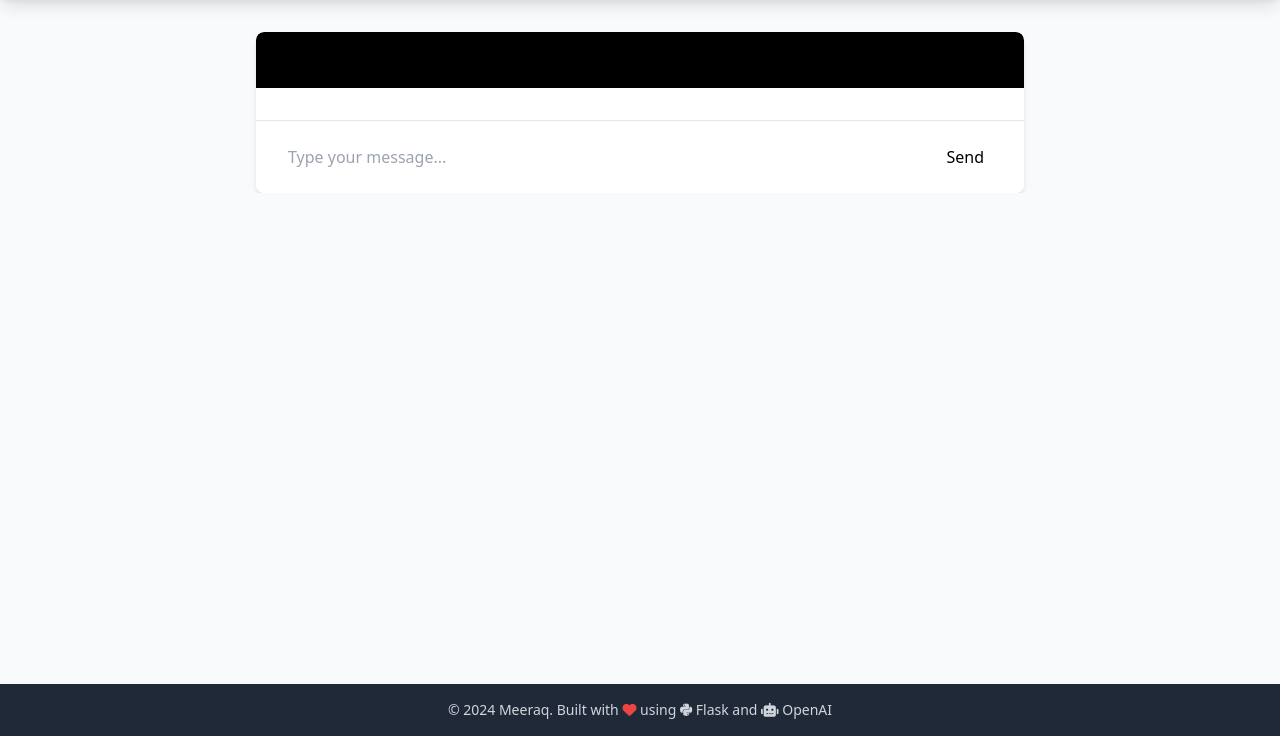
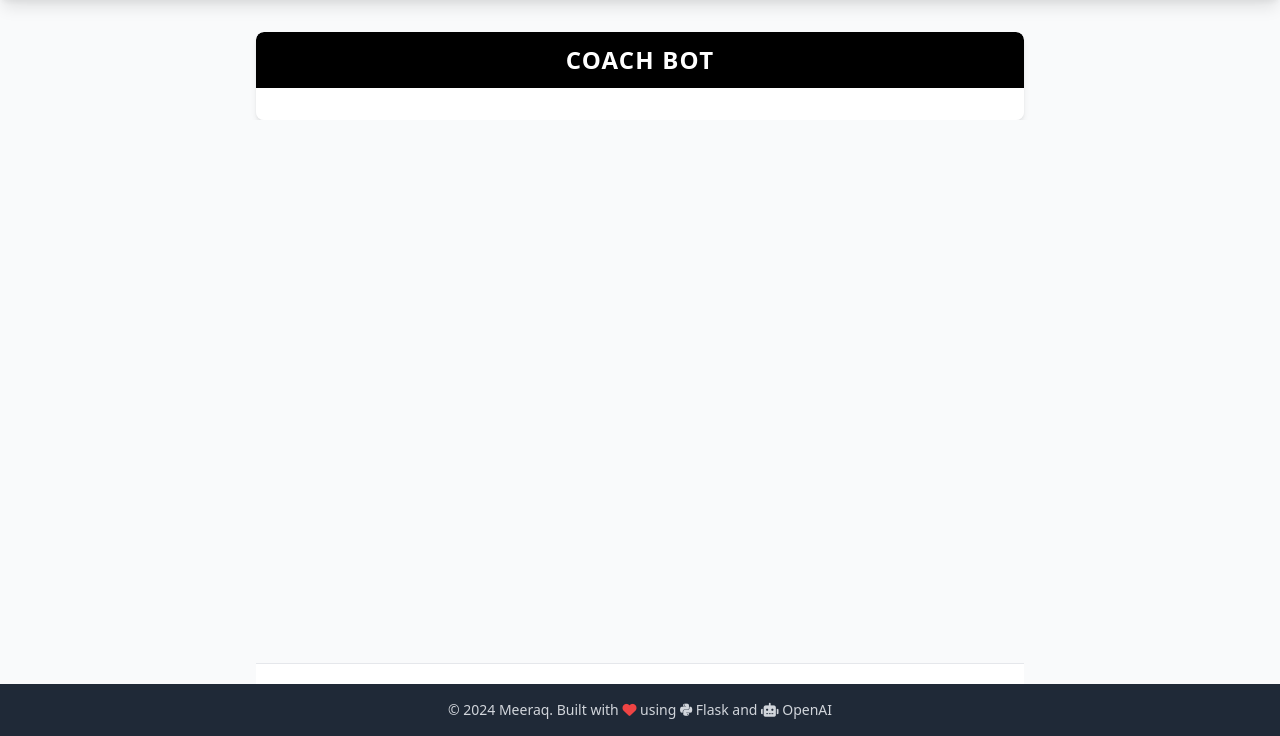
Before and after one commit to charankolisetty/coaching_bot, a Flask app: page /chat in a window 1280 px wide. Shown: the part 64-800 px from the top of the page. Run offline with Flask 3, Linux system fonts and the light colour scheme; the visitor is signed in with stand-in values (Sample User, id 1); data that the repository does not hold is empty.

Commit message:
final FE-test

```diff
--- a/templates/chat.html
+++ b/templates/chat.html
@@ -9,8 +9,7 @@
             <!-- Fixed Header -->
             <div class="flex-shrink-0 p-3 bg-black text-white rounded-t-lg">
                 <div class="flex items-center justify-center">
-                    <span
-                        class="text-2xl font-bold bg-gradient-to-r from-[#E6007E] via-[#9B3899] to-[#1B1464] text-transparent bg-clip-text">
+                    <span class="text-2xl font-extrabold tracking-wider uppercase text-white">
                         Coach Bot
                     </span>
                 </div>
@@ -39,7 +38,7 @@
             </div>
 
             <!-- Input area -->
-            <div class="border-t p-4 bg-white">
+            <div class="border-t p-4 bg-white fixed bottom-0 w-full max-w-3xl">
                 <form id="chat-form" class="flex space-x-4">
                     <textarea id="prompt" name="prompt" required
                         class="flex-1 rounded-lg border-[#E6007E] focus:border-[#9B3899] focus:ring-[#9B3899] min-h-[44px] py-2 px-4 resize-none"
```
